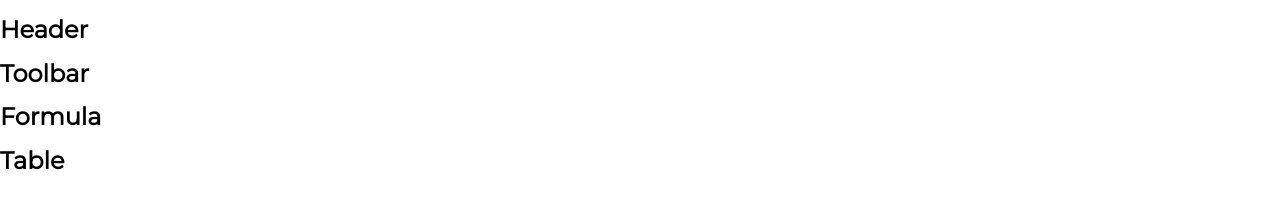
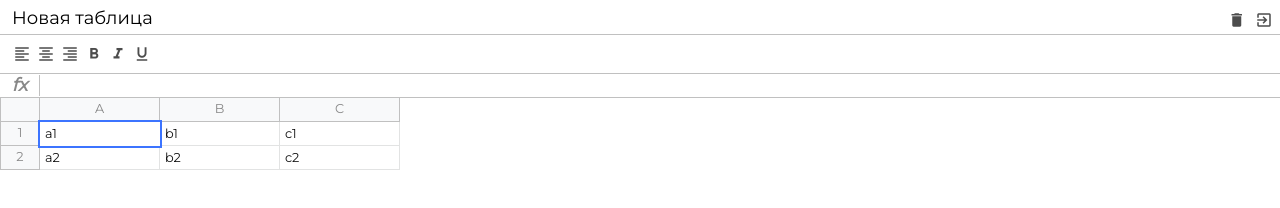
Before and after one commit to FrenkiArt/vladilen-course, a website built with webpack: page src/index.html in a window 1280 px wide. Built offline with nearby package versions, Linux system fonts and the light colour scheme.

Commit message:
Сегодня я научился делать документацию для сопровождения своих функций, в VSCODE это теперь очень удобно и просто, made: Сделан некоторый аналог JQuerry

```diff
--- a/package.json
+++ b/package.json
@@ -27,6 +27,7 @@
   "homepage": "https://github.com/FrenkiArt/vladilen-course#readme",
   "devDependencies": {
     "@babel/core": "^7.12.9",
+    "@babel/plugin-proposal-class-properties": "^7.12.1",
     "@babel/polyfill": "^7.12.1",
     "@babel/preset-env": "^7.12.7",
     "babel-eslint": "^10.1.0",
--- a/src/assets/scss/_formula.scss
+++ b/src/assets/scss/_formula.scss
@@ -1,7 +1,7 @@
 @import 'variables';
 @import 'mixin';
 
-.exel__formula {
+.excel__formula {
   align-items: center;
   border-bottom: 1px solid $border-color;
   display: flex;
--- a/src/assets/scss/_header.scss
+++ b/src/assets/scss/_header.scss
@@ -1,7 +1,7 @@
 @import 'variables';
 @import 'mixin';
 
-.exel__header {
+.excel__header {
   display: flex;
   height: $header-height;
   justify-content: space-between;
--- a/src/assets/scss/_table.scss
+++ b/src/assets/scss/_table.scss
@@ -1,7 +1,7 @@
 @import 'variables';
 @import 'mixin';
 
-.exel__table {
+.excel__table {
   left: 0;
   overflow-x: auto;
   padding-bottom: 2px;
--- a/src/assets/scss/_toolbar.scss
+++ b/src/assets/scss/_toolbar.scss
@@ -1,7 +1,7 @@
 @import 'variables';
 @import 'mixin';
 
-.exel__toolbar {
+.excel__toolbar {
   // background-color: whitesmoke;
   border-bottom: 1px solid $border-color;
   border-top: 1px solid $border-color;
--- a/src/assets/scss/index.scss
+++ b/src/assets/scss/index.scss
@@ -1,7 +1,7 @@
 @import url('https://fonts.googleapis.com/css2?family=Montserrat&display=swap');
 @import '~normalize.css';
 
-@import 'header';
+@import './header.scss';
 @import 'footer';
 @import 'formula';
 @import 'table';
--- a/src/components/excel/Exel.js
+++ b/src/components/excel/Excel.js
@@ -1,3 +1,5 @@
+import {$} from '../../core/dom.js';
+
 /**
  * Class Excel
  * @params {int} test
@@ -19,14 +21,15 @@
    * @return {$root} корневой элемент
    */
   getRoot() {
-    const $root = document.createElement('div');
-
-    console.log(this.components);
+    const $root = $.create('div', 'excel');
 
     this.components.forEach((Component) => {
-      const component = new Component();
-      console.log(component.toHTML());
-      $root.insertAdjacentHTML('beforeend', component.toHTML());
+      const $el = $.create('div', Component.className);
+      // const $el = document.createElement('div');
+      // $el.classList.add(Component.className);
+      const component = new Component($el);
+      $el.innerHTML = component.toHTML();
+      $root.append($el);
     });
 
     return $root;
--- a/src/components/formula/Formula.js
+++ b/src/components/formula/Formula.js
@@ -3,10 +3,15 @@
  *
  */
 export class Formula extends ExcelComponent {
+  static className = 'excel__formula';
+
   /**
    * @return {string} вызов родительского метода
    */
   toHTML() {
-    return '<h1>Formula</h1>';
+    return `
+      <div class="info">fx</div>
+      <div class="input" contenteditable="true" spellcheck="false"></div>
+    `;
   }
 }
--- a/src/components/header/Header.js
+++ b/src/components/header/Header.js
@@ -3,10 +3,23 @@
  *
  */
 export class Header extends ExcelComponent {
+  static className = 'excel__header';
   /**
    * @return {string} возвращает строку
    */
   toHTML() {
-    return '<h1>Header</h1>';
+    return `
+      <input type="text" class="input" value="Новая таблица" />
+
+      <div>
+        <div class="button">
+          <i class="material-icons">delete</i>
+        </div>
+
+        <div class="button">
+          <i class="material-icons">exit_to_app</i>
+        </div>
+      </div>
+    `;
   }
 }
--- a/src/components/table/Table.js
+++ b/src/components/table/Table.js
@@ -3,10 +3,47 @@
  *
  */
 export class Table extends ExcelComponent {
+  static className = 'excel__table';
   /**
    * @return {string} возвращает строку
    */
   toHTML() {
-    return '<h1>Table</h1>';
+    return `
+      <div class="row">
+        <div class="row-info"></div>
+
+        <div class="row-data">
+          <div class="column">
+            A
+          </div>
+          <div class="column">
+            B
+          </div>
+          <div class="column">
+            C
+          </div>
+        </div>
+      </div>
+
+      <div class="row">
+        <div class="row-info">1</div>
+
+        <div class="row-data">
+          <div class="cell selected" contenteditable="true">a1</div>
+          <div class="cell" contenteditable="true">b1</div>
+          <div class="cell" contenteditable="true">c1</div>
+        </div>
+      </div>
+
+      <div class="row">
+        <div class="row-info">2</div>
+
+        <div class="row-data">
+          <div class="cell" contenteditable="true">a2</div>
+          <div class="cell" contenteditable="true">b2</div>
+          <div class="cell" contenteditable="true">c2</div>
+        </div>
+      </div>
+    `;
   }
 }
--- a/src/components/toolbar/Toolbar.js
+++ b/src/components/toolbar/Toolbar.js
@@ -1,12 +1,38 @@
 import {ExcelComponent} from '../../core/ExcelComponent';
+
 /**
  *
  */
 export class Toolbar extends ExcelComponent {
+  static className = 'excel__toolbar';
   /**
    * @return {string} возвращает строку
    */
   toHTML() {
-    return '<h1>Toolbar</h1>';
+    return `
+    <div class="button">
+      <i class="material-icons">format_align_left</i>
+    </div>
+
+    <div class="button">
+      <i class="material-icons">format_align_center</i>
+    </div>
+
+    <div class="button">
+      <i class="material-icons">format_align_right</i>
+    </div>
+
+    <div class="button">
+      <i class="material-icons">format_bold</i>
+    </div>
+
+    <div class="button">
+      <i class="material-icons">format_italic</i>
+    </div>
+
+    <div class="button">
+      <i class="material-icons">format_underline</i>
+    </div>
+    `;
   }
 }
--- a/src/core/DomListener.js
+++ b/src/core/DomListener.js
@@ -3,4 +3,17 @@
  * @params {int} test - some number
  * @return {int} sum of test and 10
  */
-export class DomListener {}
+export class DomListener {
+  /**
+   * Непонятно, вроде Владилен пытается
+   * заранее получить доступ к чему-то,
+   * что будет передаваться в этот Класс
+   * @param {*} $root
+   */
+  constructor($root) {
+    if (!$root) {
+      throw new Error(`No $root provided for DomListener`);
+    }
+    this.$root = $root;
+  }
+}
--- /dev/null
+++ b/src/core/dom.js
@@ -0,0 +1,39 @@
+/**
+ * Какой-то класс Дом, который
+ * будет нам служить домом для нашего
+ * аналога jQuery
+ */
+class Dom {
+  /**
+   *
+   */
+  constructor() {}
+}
+
+/**
+ * функция на экспорт, которая возвращает new Dom()
+ * @return {newDom}
+ */
+export function $() {
+  return new Dom();
+}
+
+/**
+ * $.create Метод создающий какой-нибудь элемент
+ * @param {tagName} tagName Этим параметром передаётся
+ * имя тега.
+ * @param {classes} classes Этим параметром передаётся
+ * класс для нового элемента или классы, через
+ * запятую
+ * @return {string} el Возвращает созданный элемент
+ */
+
+$.create = (tagName, classes = '') => {
+  const el = document.createElement(tagName);
+
+  if (classes) {
+    el.classList.add(classes);
+  }
+
+  return el;
+};
--- a/src/index.js
+++ b/src/index.js
@@ -1,6 +1,6 @@
 import './assets/js/module';
 import './assets/scss/index.scss';
-import {Excel} from './components/excel/Exel';
+import {Excel} from './components/excel/Excel';
 import {Header} from './components/header/Header';
 import {Toolbar} from './components/toolbar/Toolbar';
 import {Formula} from './components/formula/Formula';
--- a/webpack.config.js
+++ b/webpack.config.js
@@ -18,6 +18,7 @@
       loader: 'babel-loader',
       options: {
         presets: ['@babel/preset-env'],
+        plugins: ['@babel/plugin-proposal-class-properties'],
       },
     },
   ];
```
Also changed, not shown: src/assets/excel.html (renamed from src/assets/exel.html, +8 -14 lines), 1 other file.
